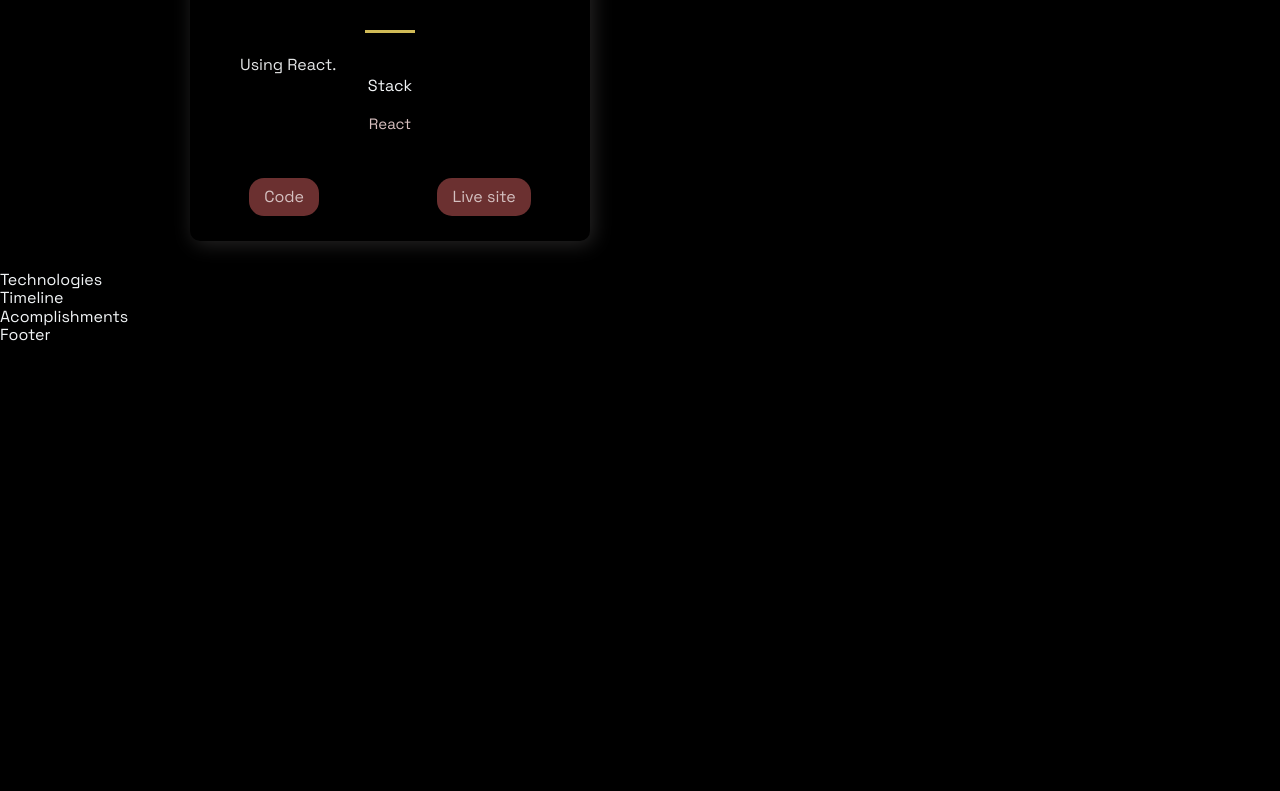
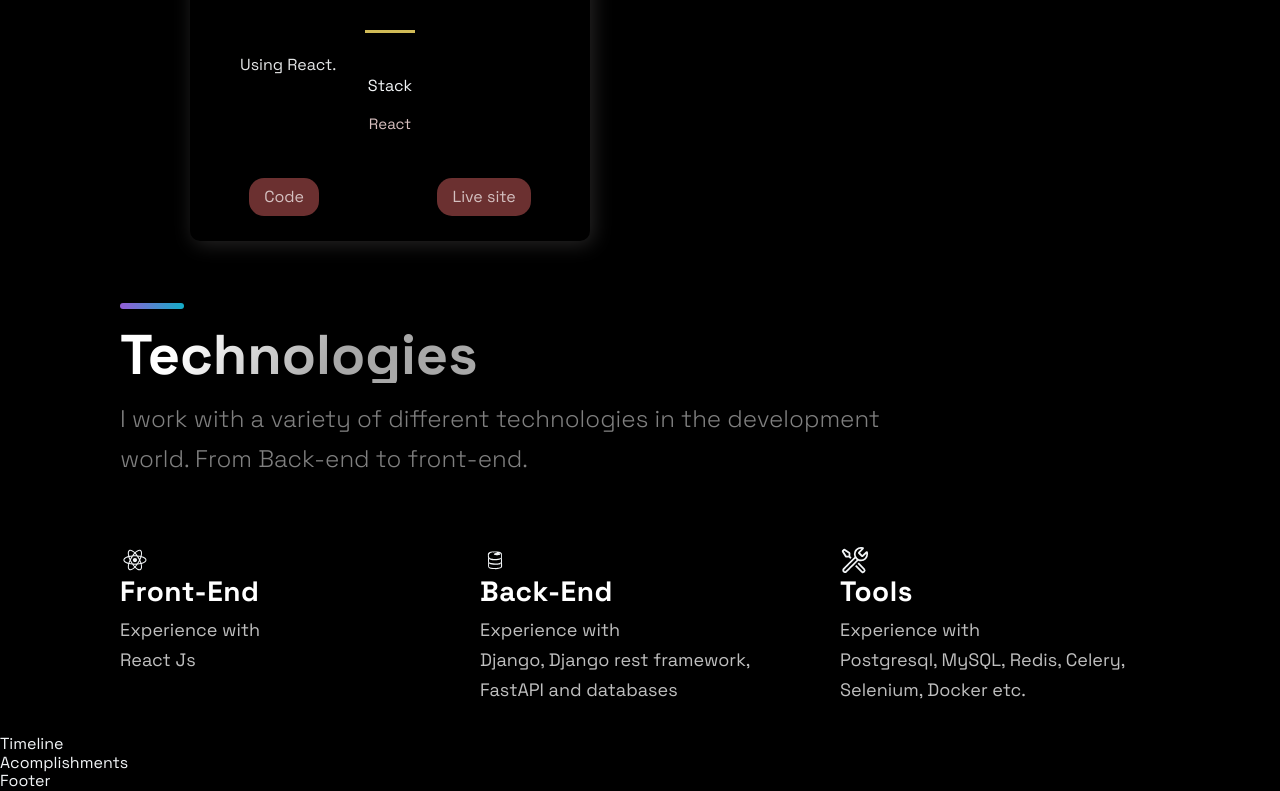
Before and after one commit to skynette/my-portfolio-website, a Next.js app: page / in a window 1280 px wide. Shown: the part 2118-2909 px from the top of the page. Before the commit the page ends 2463 px from the top, so only its background shows below. Built offline with nearby package versions, Linux system fonts and the light colour scheme.

Commit message:
tech section done

```diff
--- a/src/components/Technologies/Technologies.js
+++ b/src/components/Technologies/Technologies.js
@@ -2,11 +2,49 @@ import React from 'react';
 import { DiFirebase, DiReact, DiZend } from 'react-icons/di';
 import { Section, SectionDivider, SectionText, SectionTitle } from '../../styles/GlobalComponents';
 import { List, ListContainer, ListItem, ListParagraph, ListTitle } from './TechnologiesStyles';
-
+import { VscTools } from "react-icons/vsc";
 const Technologies = () =>  (
-  <div>
-    Technologies
-  </div>
+  <Section id="tech">
+    <SectionDivider/>
+    <br/>
+    <SectionTitle>Technologies</SectionTitle>
+    <SectionText>
+      I work with a variety of different technologies in the
+      development world. From Back-end to front-end.
+    </SectionText>
+    <List>
+      <ListItem>
+        <DiReact size="3rem"/>
+        <ListContainer>
+          <ListTitle>Front-End</ListTitle>
+          <ListParagraph>
+            Experience with <br/>
+            React Js
+          </ListParagraph>
+        </ListContainer>
+      </ListItem>
+      <ListItem>
+        <DiFirebase size="3rem"/>
+        <ListContainer>
+          <ListTitle>Back-End</ListTitle>
+          <ListParagraph>
+            Experience with <br/>
+            Django, Django rest framework, FastAPI and databases
+          </ListParagraph>
+        </ListContainer>
+      </ListItem>
+      <ListItem>
+        <VscTools size="3rem"/>
+        <ListContainer>
+          <ListTitle>Tools</ListTitle>
+          <ListParagraph>
+            Experience with <br/>
+            Postgresql, MySQL, Redis, Celery, Selenium, Docker etc.
+          </ListParagraph>
+        </ListContainer>
+      </ListItem>
+    </List>
+  </Section>
 );
 
 export default Technologies;
```
